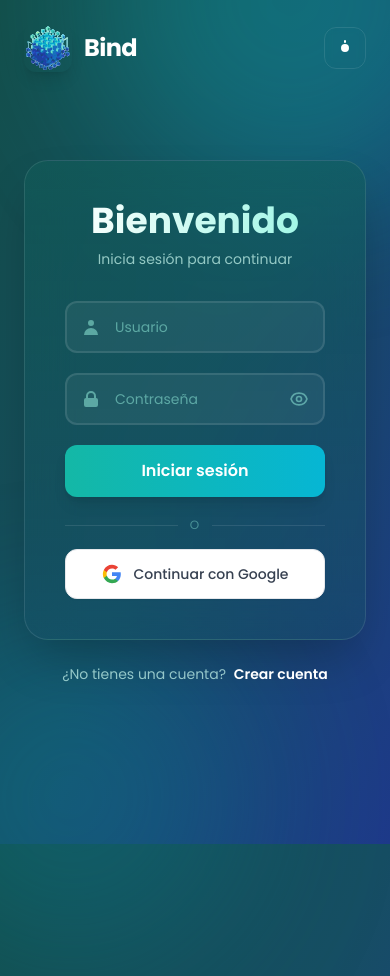
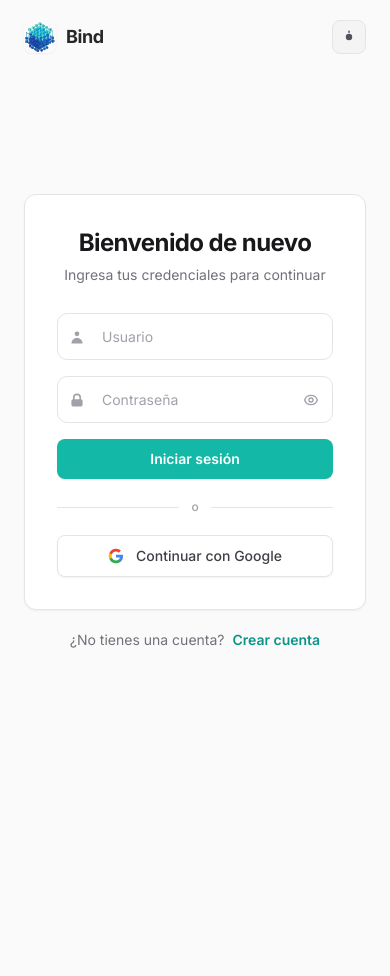
Before and after one commit to JuanFelipePerea/Bind, a Django app: page /accounts/login/ in a window 390 px wide; the page is wider, and only the part inside the window is pictured. After the commit the page ends 648 px from the top of that part, so only its background shows below. Run offline with Django 5.2, Linux system fonts and the light colour scheme; some libraries are stand-ins or nearby versions.

Commit message:
feat(ui): fase 0+1 — design system patch + rediseno login/register
- base.html: Inter font, zinc palette, topbar h-20→h-14, sidebar zinc-950
  glass refinado, scrollbar unificado, aside inline styles → CSS classes
  catch vacios → console.warn trazable, badge inline style → Tailwind
- login.html: rediseno Shadcn (fondo zinc, card border, inputs auth-input
  light/dark, Google OAuth intacto, csrf/name/id intactos)
- register.html: correccion bug inputs oscuros en light mode
  (.bind-input ahora es theme-aware light/dark), Inter font

Co-Authored-By: Claude Sonnet 4.6 <noreply@anthropic.com>

```diff
--- a/templates/registration/login.html
+++ b/templates/registration/login.html
@@ -18,113 +18,132 @@
   <script>
     tailwind.config = {
       darkMode: 'class',
-      theme: { extend: { fontFamily: { poppins: ['Poppins', 'sans-serif'] } } }
+      theme: { extend: { fontFamily: { inter: ['Inter', 'sans-serif'] } } }
     }
   </script>
-  <link href="https://fonts.googleapis.com/css2?family=Poppins:wght@300;400;500;600;700&display=swap" rel="stylesheet">
+  <!-- Inter: consistente con el app-shell -->
+  <link href="https://fonts.googleapis.com/css2?family=Inter:wght@300;400;500;600;700&display=swap" rel="stylesheet">
   <style>
-    body { font-family: 'Poppins', sans-serif; }
+    body { font-family: 'Inter', sans-serif; }
     @keyframes fadeInUp {
-      from { opacity: 0; transform: translateY(30px); }
-      to { opacity: 1; transform: translateY(0); }
+      from { opacity: 0; transform: translateY(20px); }
+      to   { opacity: 1; transform: translateY(0); }
     }
-    @keyframes float {
-      0%, 100% { transform: translateY(0px); }
-      50% { transform: translateY(-20px); }
+    .animate-fade-in-up { animation: fadeInUp 0.5s ease-out forwards; }
+    /* ── Input base — adaptable a light/dark ─────────────────────────── */
+    .auth-input {
+      width: 100%; padding: 0.75rem 1rem 0.75rem 2.75rem;
+      background: #ffffff; border: 1.5px solid #e4e4e7;
+      border-radius: 0.625rem; color: #09090b;
+      font-size: 0.875rem; outline: none; font-family: 'Inter', sans-serif;
+      transition: border-color 0.15s ease, box-shadow 0.15s ease, background 0.15s ease;
     }
-    .animate-fade-in-up { animation: fadeInUp 0.6s ease-out forwards; }
-    .animate-float { animation: float 6s ease-in-out infinite; }
-    .input-group { position: relative; }
-    .input-group input:focus { border-color: #5EEAD4; background-color: rgba(45,212,191,0.1); }
-    .bg-decoration { position: absolute; border-radius: 50%; filter: blur(80px); opacity: 0.3; pointer-events: none; }
-    .decoration-1 { width:400px; height:400px; background:linear-gradient(135deg,#14B8A6,#06B6D4); top:-200px; right:-100px; }
-    .decoration-2 { width:350px; height:350px; background:linear-gradient(135deg,#0891B2,#0E7490); bottom:-150px; left:-100px; }
+    .auth-input::placeholder { color: #a1a1aa; }
+    .auth-input:hover:not(:focus) { border-color: #d4d4d8; }
+    .auth-input:focus {
+      border-color: #14b8a6;
+      background: #f0fdfb;
+      box-shadow: 0 0 0 3px rgba(20,184,166,0.12);
+    }
+    /* Dark mode */
+    .dark .auth-input {
+      background: #18181b; border-color: #3f3f46; color: #fafafa;
+    }
+    .dark .auth-input::placeholder { color: #52525b; }
+    .dark .auth-input:hover:not(:focus) { border-color: #52525b; }
+    .dark .auth-input:focus {
+      background: #1c2535; border-color: #14b8a6;
+      box-shadow: 0 0 0 3px rgba(20,184,166,0.14);
+    }
   </style>
 </head>
 
-<body class="bg-gradient-to-br from-teal-900 via-cyan-900 to-blue-900 dark:from-gray-950 dark:via-teal-950 dark:to-blue-950 text-white min-h-screen transition-all duration-500 relative overflow-hidden font-poppins">
+<body class="bg-zinc-50 dark:bg-zinc-950 text-zinc-900 dark:text-zinc-100 min-h-screen transition-colors duration-300 relative font-inter">
 
-  <div class="bg-decoration decoration-1 animate-float"></div>
-  <div class="bg-decoration decoration-2 animate-float" style="animation-delay:3s;"></div>
-
-  <!-- Header -->
-  <header class="absolute top-0 left-0 w-full py-6 px-6 z-20">
-    <div class="max-w-7xl mx-auto flex justify-between items-center">
-      <a href="{% url 'accounts:index' %}" class="flex items-center gap-3 animate-fade-in-up">
-        <div class="w-12 h-12 rounded-xl overflow-hidden shadow-lg">
+  <!-- Header minimalista — marca + toggle de tema -->
+  <header class="absolute top-0 left-0 w-full py-5 px-6 z-20">
+    <div class="max-w-sm mx-auto flex justify-between items-center">
+      <a href="{% url 'accounts:index' %}" class="flex items-center gap-2.5 animate-fade-in-up">
+        <div class="w-8 h-8 rounded-lg overflow-hidden shadow-sm">
           <img src="{% static 'img/logo.svg' %}" alt="BIND" class="w-full h-full object-cover">
         </div>
-        <h1 class="text-2xl font-bold text-white tracking-tight">Bind</h1>
+        <span class="text-lg font-bold tracking-tight text-zinc-800 dark:text-zinc-100">Bind</span>
       </a>
-      <button id="themeToggle" class="p-2.5 rounded-xl hover:bg-white/10 transition-all backdrop-blur-sm border border-white/10">
-        <svg class="w-5 h-5 text-white block dark:hidden" fill="currentColor" viewBox="0 0 20 20"><path d="M10 2a1 1 0 011 1v1a1 1 0 11-2 0V3a1 1 0 011-1zm4 8a4 4 0 11-8 0 4 4 0 018 0z"/></svg>
-        <svg class="w-5 h-5 text-white hidden dark:block" fill="currentColor" viewBox="0 0 20 20"><path d="M17.293 13.293A8 8 0 016.707 2.707a7 7 0 1010.586 10.586z"/></svg>
+      <button id="themeToggle"
+              class="p-2 rounded-lg bg-zinc-100 dark:bg-zinc-800 hover:bg-zinc-200 dark:hover:bg-zinc-700 border border-zinc-200 dark:border-zinc-700 transition-colors"
+              aria-label="Cambiar tema">
+        <svg class="w-4 h-4 text-zinc-600 dark:text-zinc-300 block dark:hidden" fill="currentColor" viewBox="0 0 20 20"><path d="M10 2a1 1 0 011 1v1a1 1 0 11-2 0V3a1 1 0 011-1zm4 8a4 4 0 11-8 0 4 4 0 018 0z"/></svg>
+        <svg class="w-4 h-4 text-zinc-300 hidden dark:block" fill="currentColor" viewBox="0 0 20 20"><path d="M17.293 13.293A8 8 0 016.707 2.707a7 7 0 1010.586 10.586z"/></svg>
       </button>
     </div>
   </header>
 
-  <!-- Login -->
-  <section class="min-h-screen flex items-center justify-center px-6 py-24 relative z-10">
-    <div class="w-full max-w-md">
+  <!-- Contenedor centrado -->
+  <section class="min-h-screen flex items-center justify-center px-6 py-24">
+    <div class="w-full max-w-sm">
 
-      <div class="bg-gradient-to-b from-teal-800/50 to-cyan-900/40 dark:from-teal-950/50 dark:to-cyan-950/40 backdrop-blur-xl p-10 rounded-3xl shadow-2xl border border-white/10 animate-fade-in-up" style="animation-delay:0.2s;">
+      <!-- Card: fondo sólido + borde sutil — estilo Shadcn -->
+      <div class="bg-white dark:bg-zinc-900 border border-zinc-200 dark:border-zinc-800 rounded-xl shadow-sm p-8 animate-fade-in-up" style="animation-delay:0.1s;">
 
-        <div class="text-center mb-8">
-          <h2 class="text-4xl font-bold mb-2 bg-gradient-to-r from-white to-teal-200 bg-clip-text text-transparent">Bienvenido</h2>
-          <p class="text-teal-100/70 text-sm">Inicia sesión para continuar</p>
+        <!-- Encabezado -->
+        <div class="text-center mb-7">
+          <h2 class="text-2xl font-bold text-zinc-900 dark:text-zinc-50 tracking-tight">Bienvenido de nuevo</h2>
+          <p class="text-zinc-500 dark:text-zinc-400 text-sm mt-1.5">Ingresa tus credenciales para continuar</p>
         </div>
 
         <!-- Mensajes de error Django -->
         {% if form.errors %}
-        <div class="bg-red-500/20 border border-red-500/30 text-red-200 text-sm px-4 py-3 rounded-xl mb-6">
-          Usuario o contraseña incorrectos. Intenta de nuevo.
+        <div class="flex items-start gap-2.5 bg-red-50 dark:bg-red-950/40 border border-red-200 dark:border-red-800/60 text-red-700 dark:text-red-400 text-sm px-4 py-3 rounded-lg mb-5">
+          <svg class="w-4 h-4 mt-0.5 flex-shrink-0" fill="currentColor" viewBox="0 0 20 20"><path fill-rule="evenodd" d="M10 18a8 8 0 100-16 8 8 0 000 16zM8.707 7.293a1 1 0 00-1.414 1.414L8.586 10l-1.293 1.293a1 1 0 101.414 1.414L10 11.414l1.293 1.293a1 1 0 001.414-1.414L11.414 10l1.293-1.293a1 1 0 00-1.414-1.414L10 8.586 8.707 7.293z" clip-rule="evenodd"/></svg>
+          <span>Usuario o contraseña incorrectos. Intenta de nuevo.</span>
         </div>
         {% endif %}
 
         {% if messages %}
         {% for message in messages %}
         {% if 'error' in message.tags %}
-        <div class="bg-red-500/20 border border-red-500/30 text-red-200 text-sm px-4 py-3 rounded-xl mb-6">
-          {{ message }}
+        <div class="flex items-start gap-2.5 bg-red-50 dark:bg-red-950/40 border border-red-200 dark:border-red-800/60 text-red-700 dark:text-red-400 text-sm px-4 py-3 rounded-lg mb-5">
+          <span>{{ message }}</span>
         </div>
         {% elif 'success' in message.tags %}
-        <div class="bg-green-500/20 border border-green-500/30 text-green-200 text-sm px-4 py-3 rounded-xl mb-6">
-          {{ message }}
+        <div class="flex items-start gap-2.5 bg-teal-50 dark:bg-teal-950/40 border border-teal-200 dark:border-teal-800/60 text-teal-700 dark:text-teal-400 text-sm px-4 py-3 rounded-lg mb-5">
+          <span>{{ message }}</span>
         </div>
         {% elif 'warning' in message.tags %}
-        <div class="bg-amber-500/20 border border-amber-500/30 text-amber-200 text-sm px-4 py-3 rounded-xl mb-6">
-          {{ message }}
+        <div class="flex items-start gap-2.5 bg-amber-50 dark:bg-amber-950/40 border border-amber-200 dark:border-amber-800/60 text-amber-700 dark:text-amber-400 text-sm px-4 py-3 rounded-lg mb-5">
+          <span>{{ message }}</span>
         </div>
         {% else %}
-        <div class="bg-teal-500/20 border border-teal-500/30 text-teal-200 text-sm px-4 py-3 rounded-xl mb-6">
-          {{ message }}
+        <div class="flex items-start gap-2.5 bg-zinc-50 dark:bg-zinc-800/60 border border-zinc-200 dark:border-zinc-700 text-zinc-700 dark:text-zinc-300 text-sm px-4 py-3 rounded-lg mb-5">
+          <span>{{ message }}</span>
         </div>
         {% endif %}
         {% endfor %}
         {% endif %}
 
-        <!-- Formulario Django -->
-        <form method="post" class="space-y-5">
+        <!-- ── Formulario Django — name / id / csrf intactos ─────────── -->
+        <form method="post" class="space-y-4">
           {% csrf_token %}
 
           <!-- Usuario -->
-          <div class="input-group">
-            <input type="text" name="username" placeholder="Usuario" required autocomplete="username"
-              class="w-full px-5 py-3.5 pl-12 rounded-xl bg-white/5 border-2 border-white/10 text-white placeholder-teal-200/50 focus:border-teal-400 focus:bg-white/10 outline-none transition-all text-sm">
-            <svg class="w-5 h-5 text-teal-200/50 absolute left-4 top-1/2 -translate-y-1/2" fill="currentColor" viewBox="0 0 20 20">
+          <div class="relative">
+            <svg class="w-4 h-4 text-zinc-400 dark:text-zinc-500 absolute left-3 top-1/2 -translate-y-1/2 pointer-events-none" fill="currentColor" viewBox="0 0 20 20">
               <path d="M10 9a3 3 0 100-6 3 3 0 000 6zm-7 9a7 7 0 1114 0H3z"/>
             </svg>
+            <input type="text" name="username" placeholder="Usuario" required autocomplete="username"
+              class="auth-input">
           </div>
 
           <!-- Contraseña -->
-          <div class="input-group">
-            <input type="password" name="password" id="password" placeholder="Contraseña" required autocomplete="current-password"
-              class="w-full px-5 py-3.5 pl-12 pr-12 rounded-xl bg-white/5 border-2 border-white/10 text-white placeholder-teal-200/50 focus:border-teal-400 focus:bg-white/10 outline-none transition-all text-sm">
-            <svg class="w-5 h-5 text-teal-200/50 absolute left-4 top-1/2 -translate-y-1/2" fill="currentColor" viewBox="0 0 20 20">
+          <div class="relative">
+            <svg class="w-4 h-4 text-zinc-400 dark:text-zinc-500 absolute left-3 top-1/2 -translate-y-1/2 pointer-events-none" fill="currentColor" viewBox="0 0 20 20">
               <path fill-rule="evenodd" d="M5 9V7a5 5 0 0110 0v2a2 2 0 012 2v5a2 2 0 01-2 2H5a2 2 0 01-2-2v-5a2 2 0 012-2zm8-2v2H7V7a3 3 0 016 0z" clip-rule="evenodd"/>
             </svg>
-            <button type="button" onclick="togglePass()" class="absolute right-4 top-1/2 -translate-y-1/2 text-teal-200/50 hover:text-teal-200 transition-colors">
-              <svg id="eyeIcon" class="w-5 h-5" fill="none" stroke="currentColor" viewBox="0 0 24 24">
+            <input type="password" name="password" id="password" placeholder="Contraseña" required autocomplete="current-password"
+              class="auth-input pr-11">
+            <button type="button" onclick="togglePass()"
+                    class="absolute right-3 top-1/2 -translate-y-1/2 text-zinc-400 hover:text-zinc-600 dark:text-zinc-500 dark:hover:text-zinc-300 transition-colors p-0.5">
+              <svg id="eyeIcon" class="w-4 h-4" fill="none" stroke="currentColor" viewBox="0 0 24 24">
                 <path stroke-linecap="round" stroke-linejoin="round" stroke-width="2" d="M15 12a3 3 0 11-6 0 3 3 0 016 0z"/>
                 <path stroke-linecap="round" stroke-linejoin="round" stroke-width="2" d="M2.458 12C3.732 7.943 7.523 5 12 5c4.478 0 8.268 2.943 9.542 7-1.274 4.057-5.064 7-9.542 7-4.477 0-8.268-2.943-9.542-7z"/>
               </svg>
@@ -132,22 +151,22 @@
           </div>
 
           <button type="submit"
-            class="w-full bg-gradient-to-r from-teal-500 to-cyan-500 hover:from-teal-400 hover:to-cyan-400 text-white py-3.5 rounded-xl font-semibold shadow-lg hover:shadow-xl transition-all duration-300 hover:scale-[1.02] active:scale-[0.98]">
+            class="w-full bg-teal-500 hover:bg-teal-600 active:bg-teal-700 text-white py-2.5 rounded-lg font-semibold text-sm shadow-sm hover:shadow-md transition-all duration-200 hover:scale-[1.01] active:scale-[0.99] mt-1">
             Iniciar sesión
           </button>
         </form>
 
-        <!-- Divider -->
-        <div class="flex items-center gap-3 mt-5">
-          <div class="flex-1 h-px bg-white/10"></div>
-          <span class="text-teal-200/40 text-xs uppercase tracking-widest">o</span>
-          <div class="flex-1 h-px bg-white/10"></div>
+        <!-- Divisor -->
+        <div class="flex items-center gap-3 my-5">
+          <div class="flex-1 h-px bg-zinc-200 dark:bg-zinc-700"></div>
+          <span class="text-zinc-400 dark:text-zinc-500 text-xs font-medium">o</span>
+          <div class="flex-1 h-px bg-zinc-200 dark:bg-zinc-700"></div>
         </div>
 
         <!-- Google OAuth — URL fija para evitar get_app() en cada render -->
         <a href="/auth/google/login/"
-           class="mt-4 w-full flex items-center justify-center gap-3 bg-white hover:bg-gray-50 text-gray-700 font-medium py-3.5 px-4 rounded-xl border border-gray-200 shadow-sm hover:shadow-md transition-all duration-200 text-sm">
-          <svg xmlns="http://www.w3.org/2000/svg" viewBox="0 0 24 24" class="w-5 h-5 flex-shrink-0" aria-hidden="true">
+           class="flex items-center justify-center gap-3 w-full bg-white dark:bg-zinc-800 hover:bg-zinc-50 dark:hover:bg-zinc-700 text-zinc-700 dark:text-zinc-200 font-medium py-2.5 px-4 rounded-lg border border-zinc-200 dark:border-zinc-700 shadow-sm hover:shadow-md transition-all duration-200 text-sm">
+          <svg xmlns="http://www.w3.org/2000/svg" viewBox="0 0 24 24" class="w-4 h-4 flex-shrink-0" aria-hidden="true">
             <path fill="#4285F4" d="M22.56 12.25c0-.78-.07-1.53-.2-2.25H12v4.26h5.92c-.26 1.37-1.04 2.53-2.21 3.31v2.77h3.57c2.08-1.92 3.28-4.74 3.28-8.09z"/>
             <path fill="#34A853" d="M12 23c2.97 0 5.46-.98 7.28-2.66l-3.57-2.77c-.98.66-2.23 1.06-3.71 1.06-2.86 0-5.29-1.93-6.16-4.53H2.18v2.84C3.99 20.53 7.7 23 12 23z"/>
             <path fill="#FBBC05" d="M5.84 14.09c-.22-.66-.35-1.36-.35-2.09s.13-1.43.35-2.09V7.07H2.18C1.43 8.55 1 10.22 1 12s.43 3.45 1.18 4.93l2.85-2.22.81-.62z"/>
@@ -158,12 +177,11 @@
 
       </div>
 
-      <div class="text-center mt-6 animate-fade-in-up" style="animation-delay:0.4s;">
-        <p class="text-teal-100/70 text-sm">
-          ¿No tienes una cuenta?
-          <a href="{% url 'accounts:register' %}" class="text-white font-semibold hover:text-teal-300 transition-colors ml-1">Crear cuenta</a>
-        </p>
-      </div>
+      <!-- Link a registro -->
+      <p class="text-center mt-5 text-sm text-zinc-500 dark:text-zinc-400 animate-fade-in-up" style="animation-delay:0.25s;">
+        ¿No tienes una cuenta?
+        <a href="{% url 'accounts:register' %}" class="text-teal-600 dark:text-teal-400 font-semibold hover:text-teal-700 dark:hover:text-teal-300 transition-colors ml-1">Crear cuenta</a>
+      </p>
 
     </div>
   </section>
```
Also changed, not shown: templates/base.html (+70 -50 lines), templates/registration/register.html (+58 -42 lines).
